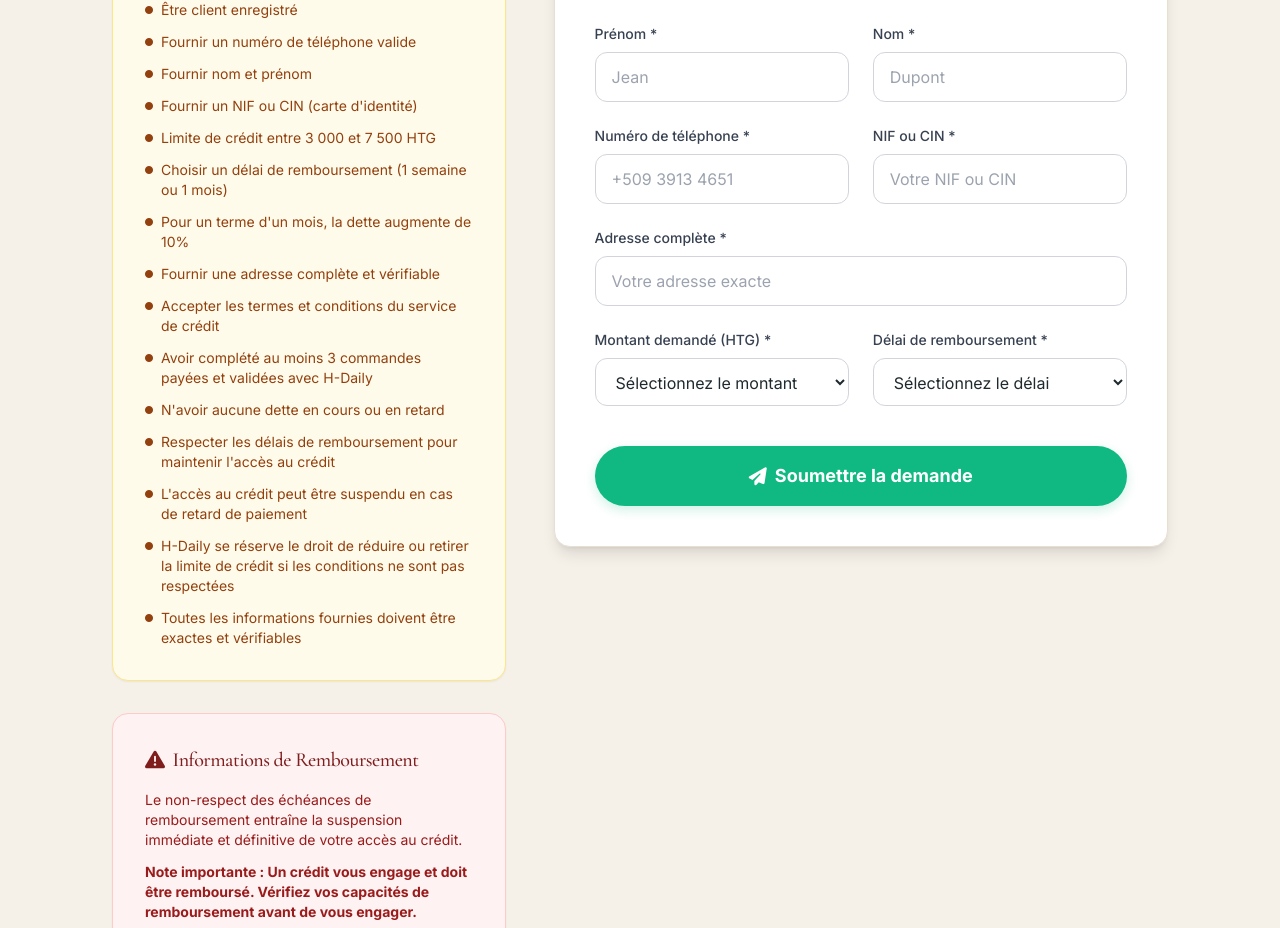
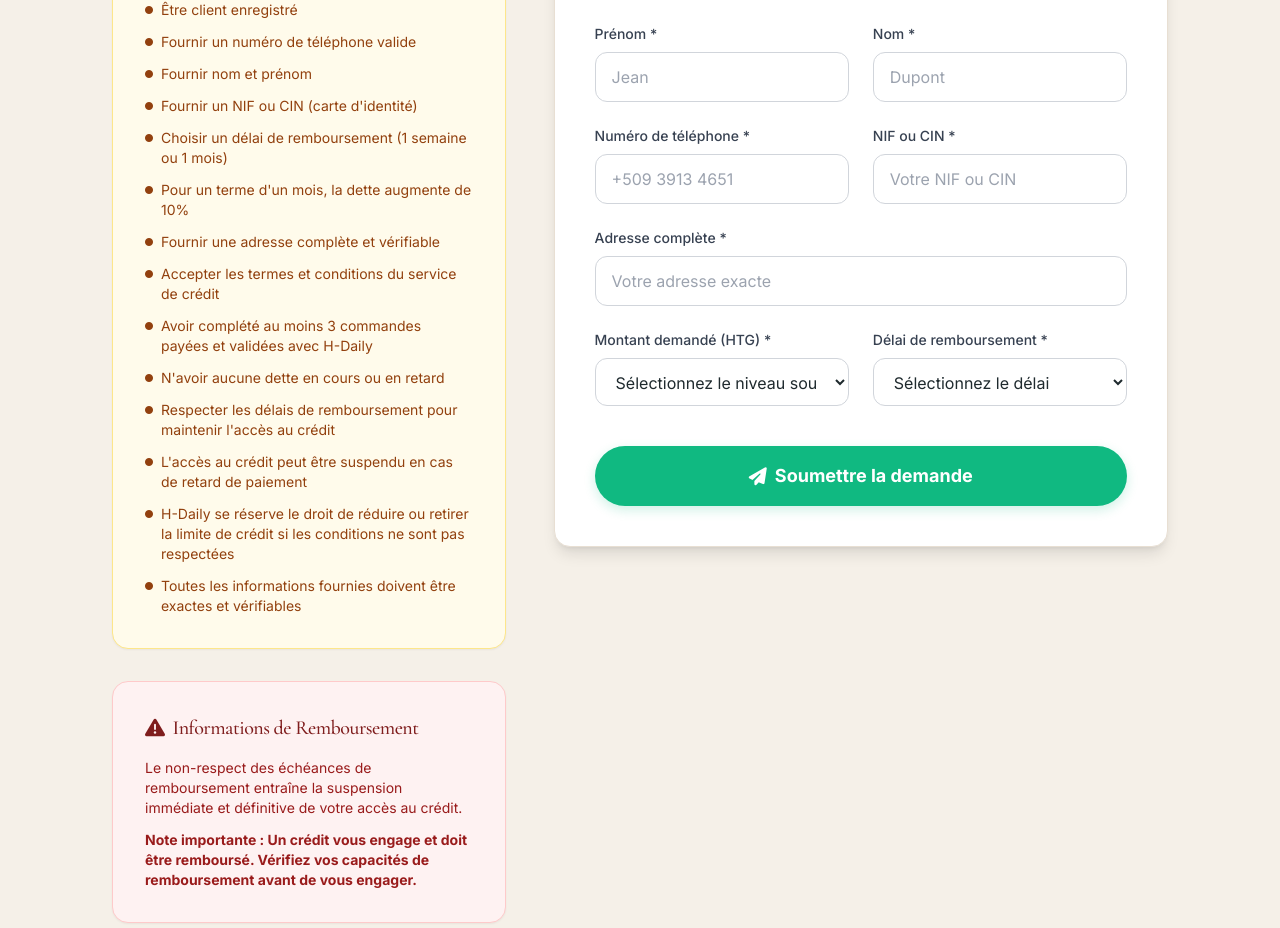
Before and after one commit to hisberts-tech/website-hdaily, a React (Vite) app: page /credit in a window 1280 px wide. Shown: the part 1460-2388 px from the top of the page. Built offline with nearby package versions, Linux system fonts and the light colour scheme.

Commit message:
fix: remove hardcoded credit limits and update form options

```diff
--- a/src/pages/CreditService.tsx
+++ b/src/pages/CreditService.tsx
@@ -131,7 +131,6 @@ const CreditService: React.FC = () => {
               <li className="flex gap-2"><i className="fas fa-circle text-[8px] mt-1.5"></i> Fournir un numéro de téléphone valide</li>
               <li className="flex gap-2"><i className="fas fa-circle text-[8px] mt-1.5"></i> Fournir nom et prénom</li>
               <li className="flex gap-2"><i className="fas fa-circle text-[8px] mt-1.5"></i> Fournir un NIF ou CIN (carte d'identité)</li>
-              <li className="flex gap-2"><i className="fas fa-circle text-[8px] mt-1.5"></i> Limite de crédit entre 3 000 et 7 500 HTG</li>
               <li className="flex gap-2"><i className="fas fa-circle text-[8px] mt-1.5"></i> Choisir un délai de remboursement (1 semaine ou 1 mois)</li>
               <li className="flex gap-2"><i className="fas fa-circle text-[8px] mt-1.5"></i> Pour un terme d'un mois, la dette augmente de 10%</li>
               <li className="flex gap-2"><i className="fas fa-circle text-[8px] mt-1.5"></i> Fournir une adresse complète et vérifiable</li>
@@ -195,11 +194,10 @@ const CreditService: React.FC = () => {
                 <div>
                   <label className="block text-sm font-medium text-gray-700 mb-2">Montant demandé (HTG) *</label>
                   <select required className="w-full px-4 py-3 border border-gray-300 rounded-xl focus:ring-2 focus:ring-hd-primary outline-none transition-all bg-white">
-                    <option value="">Sélectionnez le montant</option>
-                    <option value="3000">3 000 HTG</option>
-                    <option value="4500">4 500 HTG</option>
-                    <option value="6000">6 000 HTG</option>
-                    <option value="7500">7 500 HTG</option>
+                    <option value="">Sélectionnez le niveau souhaité</option>
+                    <option value="express">Crédit Express (Jusqu'à 5 000 HTG)</option>
+                    <option value="standard">Crédit Standard (Jusqu'à 15 000 HTG)</option>
+                    <option value="premium">Crédit Premium (Jusqu'à 30 000 HTG)</option>
                   </select>
                 </div>
                 <div>
```
